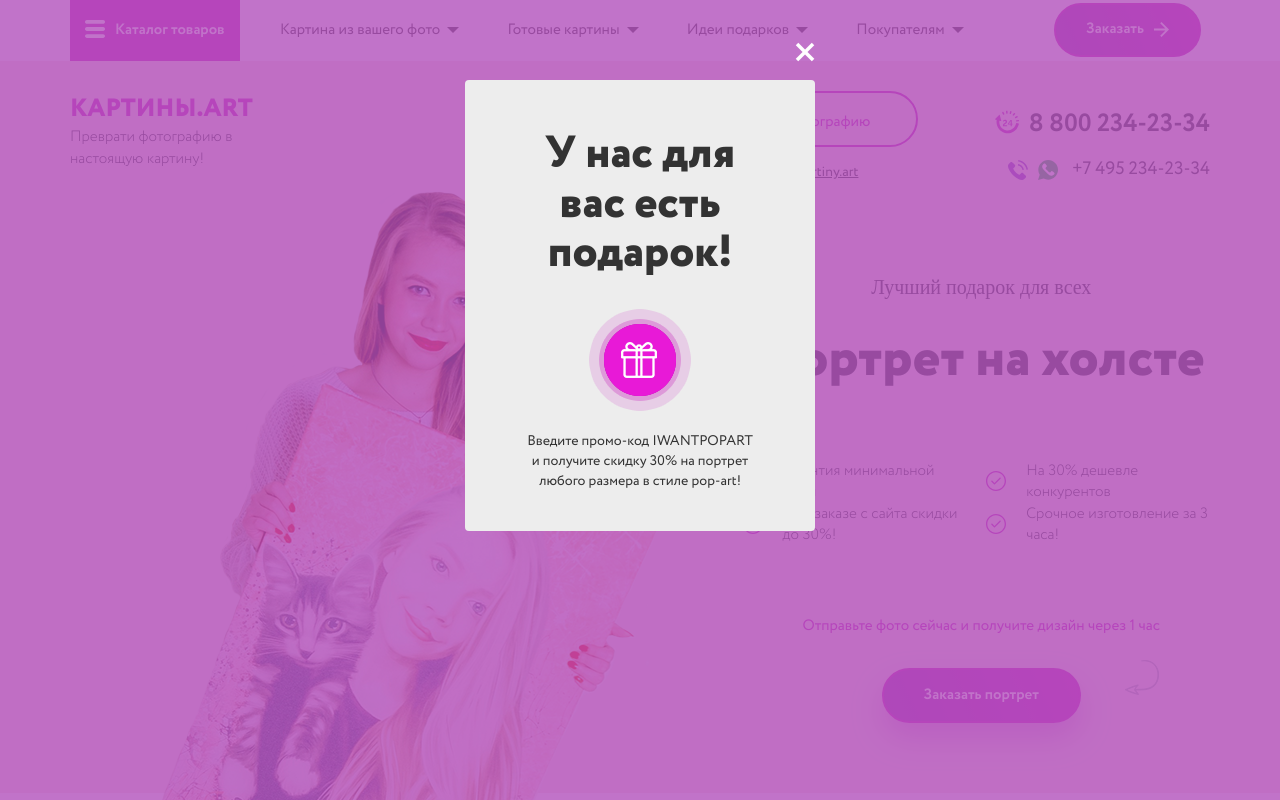
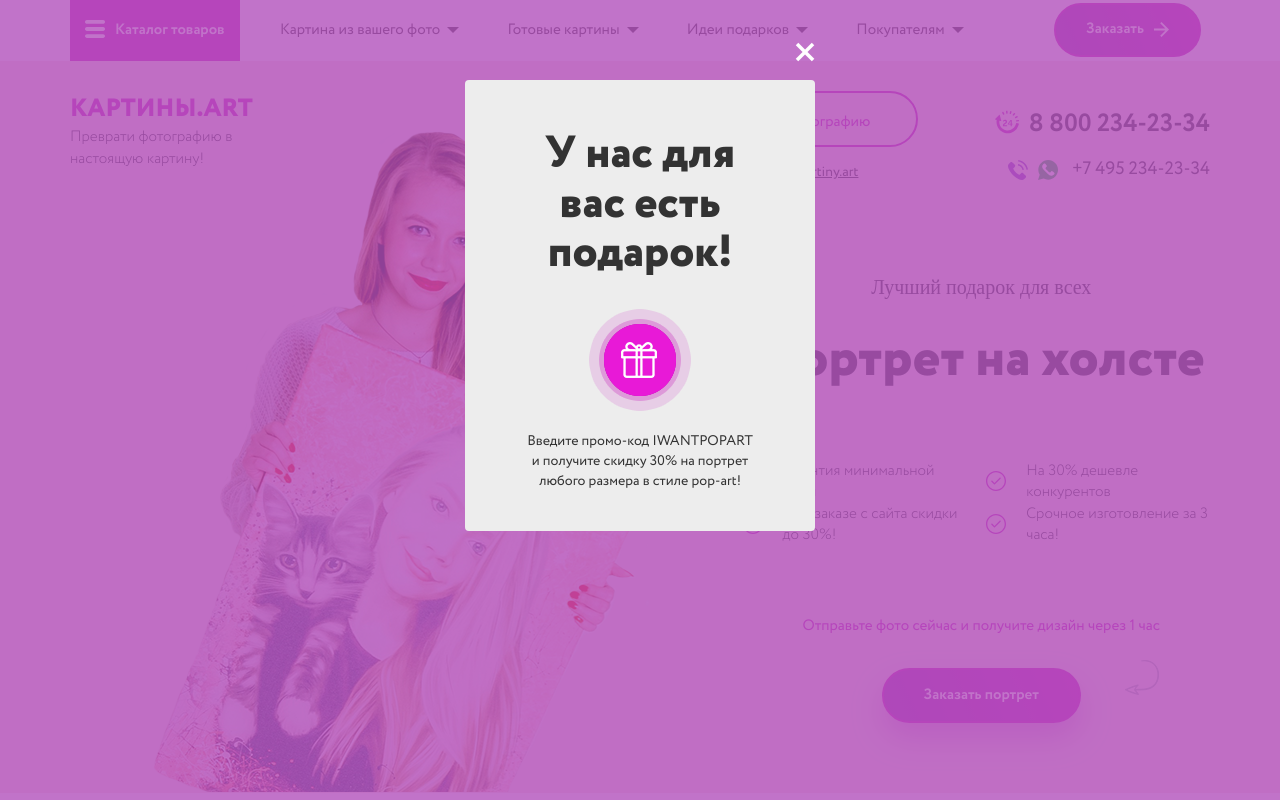
Before and after one commit to oiva-terho/Picture, a website with bundled scripts: page src/index.html in a window 1280 px wide. Shown: the top 800 px of the page. Built offline with nearby package versions, Linux system fonts and the light colour scheme; a web font is replaced by a local one.

Commit message:
slider bug fixes
- vertical slider position fixed
- prevBtn animation fixed
known bug:
- if to press fast on nextBtn or prevBtn all slides hides

```diff
--- a/src/assets/css/main.css
+++ b/src/assets/css/main.css
@@ -370,6 +370,10 @@ h4 {
 }
 .main-slider-btn img {
   width: 100%;
+}
+.main-slider-item {
+  position: absolute;
+  top: -60px;
 }
 .main-prev-btn {
   left: 0;
--- a/src/js/modules/sliders.js
+++ b/src/js/modules/sliders.js
@@ -22,7 +22,9 @@ export const sliders = ({
         if (n < 1 ) { slideIndex = slides.length; }
         slides[slideIndex - 1].style.display = 'block';
         setTimeout(() => {
-            slides[n-2].style.display = 'none';
+            slides.forEach((slide, n) => {
+                if (n != slideIndex - 1) { slide.style.display = 'none'; }
+            });
         }, 1000);
     };
     hideSlides();
@@ -33,9 +35,9 @@ export const sliders = ({
         slides.forEach(slide => slide.classList.remove('slideInLeft', 'slideOutRight', 'slideInRight', 'slideOutLeft', 'slideInDown', 'slideOutDown'));
         slides[slideIndex - 1].classList.add(addAnimationClassIn, );
 
-        if (slideIndex == 1) { slides[slides.length - 1].classList.add(addAnimationClassOut); }
-        else if (slideIndex - 1 == slides.length) { slides[0].classList.add(addAnimationClassOut); }
-        else { slides[slideIndex - 2].classList.add(addAnimationClassOut); }
+        slides.forEach((slide, n) => {
+            if (n != slideIndex - 1) { slide.classList.add(addAnimationClassOut); }
+        });
     };
 
     try {
```
